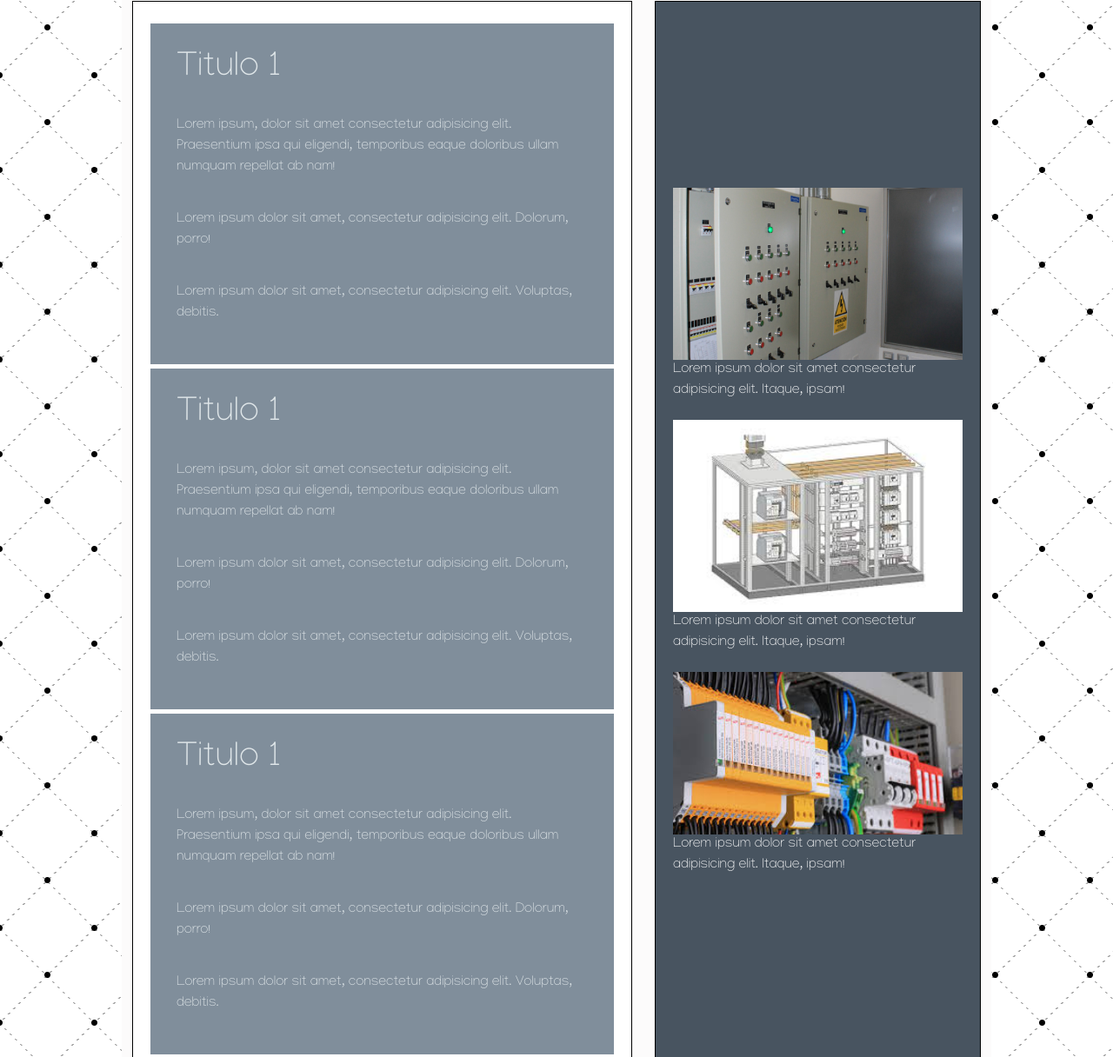
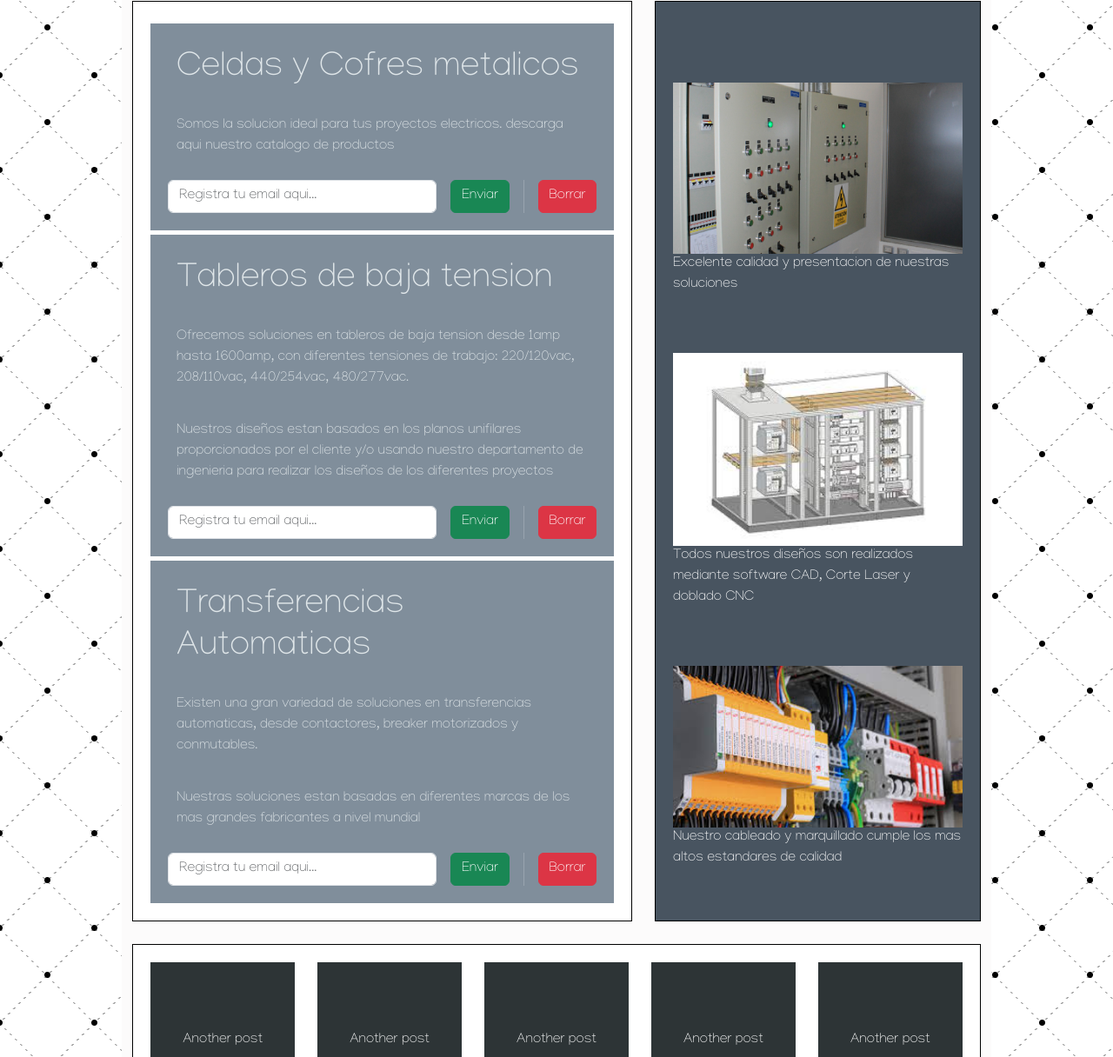
Before and after one commit to Romanfernando2003/landing_ventas, a plain HTML site: page Index.html in a window 1280 px wide. Shown: the part 459-1675 px from the top of the page at 87% size. Drawn offline with nearby package versions, Linux system fonts and the light colour scheme.

Commit message:
actualizacion de texto comercial

```diff
--- a/Index.html
+++ b/Index.html
@@ -25,23 +25,45 @@
     </header>
     <div class="container">
       <header class="header">
-        <h1>Tableros Electricos de Baja tension, Cofres y Celdas, Transferencias Automaticas</h1>
+        <h1>
+          Tableros Electricos de Baja tension, Cofres y Celdas, Transferencias
+          Automaticas
+        </h1>
         <nav class="navbar navbar-expand-lg navbar-dark bg-dark">
           <div class="container-fluid">
             <a class="navbar-brand" href="#">Iniciar Sesion</a>
-            <button class="navbar-toggler" type="button" data-bs-toggle="collapse" data-bs-target="#navbarNavDarkDropdown" aria-controls="navbarNavDarkDropdown" aria-expanded="false" aria-label="Toggle navigation">
+            <button
+              class="navbar-toggler"
+              type="button"
+              data-bs-toggle="collapse"
+              data-bs-target="#navbarNavDarkDropdown"
+              aria-controls="navbarNavDarkDropdown"
+              aria-expanded="false"
+              aria-label="Toggle navigation"
+            >
               <span class="navbar-toggler-icon"></span>
             </button>
             <div class="collapse navbar-collapse" id="navbarNavDarkDropdown">
               <ul class="navbar-nav">
                 <li class="nav-item dropdown">
-                  <button class="btn btn-dark dropdown-toggle" data-bs-toggle="dropdown" aria-expanded="false">
+                  <button
+                    class="btn btn-dark dropdown-toggle"
+                    data-bs-toggle="dropdown"
+                    aria-expanded="false"
+                  >
                     Menu
                   </button>
                   <ul class="dropdown-menu dropdown-menu-dark">
-                    <li><a class="dropdown-item" href="#">Catalogo de Productos SSI</a></li>
-                    <li><a class="dropdown-item" href="#">¿Quienes Somos?</a></li>
-                    <li><a class="dropdown-item" href="#">Contactenos..</a>
+                    <li>
+                      <a class="dropdown-item" href="#"
+                        >Catalogo de Productos SSI</a
+                      >
+                    </li>
+                    <li>
+                      <a class="dropdown-item" href="#">¿Quienes Somos?</a>
+                    </li>
+                    <li>
+                      <a class="dropdown-item" href="#">Contactenos...</a>
                     </li>
                   </ul>
                 </li>
@@ -54,52 +76,68 @@
       <main class="content">
         <!-- Ene esta seccion inicia el jumbotron, pero lo nombre como Mains -->
         <article class="article">
-          <h1>Titulo 1</h1>
+          <h1>Celdas y Cofres metalicos</h1>
           <p>
-            Lorem ipsum, dolor sit amet consectetur adipisicing elit.
-            Praesentium ipsa qui eligendi, temporibus eaque doloribus ullam
-            numquam repellat ab nam!
+            Somos la solucion ideal para tus proyectos electricos. descarga aqui
+            nuestro catalogo de productos
+          </p>
+          <div class="hstack gap-3">
+            <input
+              class="form-control me-auto"
+              type="text"
+              placeholder="Registra tu email aqui..."
+              aria-label="Registra tu email aqui..."
+            />
+            <button type="button" class="btn btn-success">Enviar</button>
+            <div class="vr"></div>
+            <button type="button" class="btn btn-danger">Borrar</button>
+          </div>
+        </article>
+        <article class="article">
+          <h1>Tableros de baja tension</h1>
+          <p>
+            Ofrecemos soluciones en tableros de baja tension desde 1amp hasta
+            1600amp, con diferentes tensiones de trabajo: 220/120vac,
+            208/110vac, 440/254vac, 480/277vac.
           </p>
           <p>
-            Lorem ipsum dolor sit amet, consectetur adipisicing elit. Dolorum,
-            porro!
+            Nuestros diseños estan basados en los planos unifilares
+            proporcionados por el cliente y/o usando nuestro departamento de
+            ingenieria para realizar los diseños de los diferentes proyectos
+          </p>
+          <div class="hstack gap-3">
+            <input
+              class="form-control me-auto"
+              type="text"
+              placeholder="Registra tu email aqui..."
+              aria-label="Registra tu email aqui..."
+            />
+            <button type="button" class="btn btn-success">Enviar</button>
+            <div class="vr"></div>
+            <button type="button" class="btn btn-danger">Borrar</button>
+          </div>
+        </article>
+        <article class="article">
+          <h1>Transferencias Automaticas</h1>
+          <p>
+            Existen una gran variedad de soluciones en transferencias
+            automaticas, desde contactores, breaker motorizados y conmutables.
           </p>
           <p>
-            Lorem ipsum dolor sit amet, consectetur adipisicing elit. Voluptas,
-            debitis.
+            Nuestras soluciones estan basadas en diferentes marcas de los mas
+            grandes fabricantes a nivel mundial
           </p>
-        </article>
-        <article class="article">
-          <h1>Titulo 1</h1>
-          <p>
-            Lorem ipsum, dolor sit amet consectetur adipisicing elit.
-            Praesentium ipsa qui eligendi, temporibus eaque doloribus ullam
-            numquam repellat ab nam!
-          </p>
-          <p>
-            Lorem ipsum dolor sit amet, consectetur adipisicing elit. Dolorum,
-            porro!
-          </p>
-          <p>
-            Lorem ipsum dolor sit amet, consectetur adipisicing elit. Voluptas,
-            debitis.
-          </p>
-        </article>
-        <article class="article">
-          <h1>Titulo 1</h1>
-          <p>
-            Lorem ipsum, dolor sit amet consectetur adipisicing elit.
-            Praesentium ipsa qui eligendi, temporibus eaque doloribus ullam
-            numquam repellat ab nam!
-          </p>
-          <p>
-            Lorem ipsum dolor sit amet, consectetur adipisicing elit. Dolorum,
-            porro!
-          </p>
-          <p>
-            Lorem ipsum dolor sit amet, consectetur adipisicing elit. Voluptas,
-            debitis.
-          </p>
+          <div class="hstack gap-3">
+            <input
+              class="form-control me-auto"
+              type="text"
+              placeholder="Registra tu email aqui..."
+              aria-label="Registra tu email aqui..."
+            />
+            <button type="button" class="btn btn-success">Enviar</button>
+            <div class="vr"></div>
+            <button type="button" class="btn btn-danger">Borrar</button>
+          </div>
         </article>
       </main>
       <aside class="sidebar">
@@ -107,22 +145,19 @@
         <div>
           <img src="./assets/Images/tablero1.png" alt="Tablero1" />
           <p>
-            Lorem ipsum dolor sit amet consectetur adipisicing elit. Itaque,
-            ipsam!
+            Excelente calidad y presentacion de nuestras soluciones
           </p>
         </div>
         <div>
           <img src="./assets/Images/tablero2.jpg" alt="tablero2" />
           <p>
-            Lorem ipsum dolor sit amet consectetur adipisicing elit. Itaque,
-            ipsam!
+            Todos nuestros diseños son realizados mediante software CAD, Corte Laser y doblado CNC
           </p>
         </div>
         <div>
           <img src="./assets/Images/tablero3.jpg" alt="tablero3" />
           <p>
-            Lorem ipsum dolor sit amet consectetur adipisicing elit. Itaque,
-            ipsam!
+            Nuestro cableado y marquillado cumple los mas altos estandares de calidad
           </p>
         </div>
       </aside>
--- a/styles.css
+++ b/styles.css
@@ -107,14 +107,15 @@ body {
   background: #485460;
   color: #ffffff;
   display: flex;
-  justify-content: center;
+  justify-content:center;
   align-items: center;
   flex-direction: column;
+
 }
 
 .container .sidebar img {
   width: 100%;
-  margin-top: 5px;
+  margin-top: 50px;
 }
 
 .container2 > .related_post {
```
Also changed, not shown: 1 other file.
